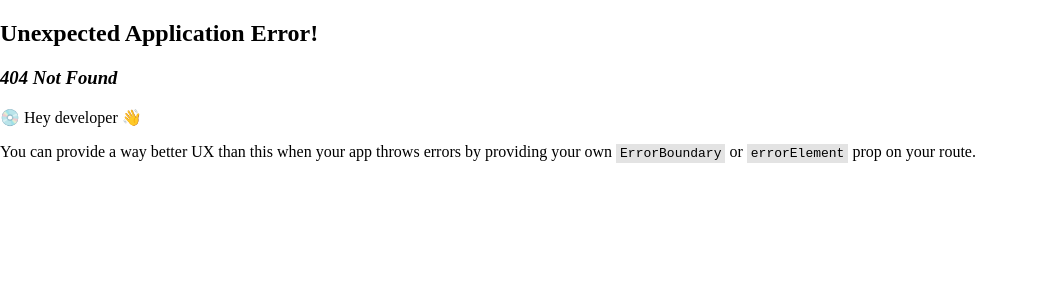
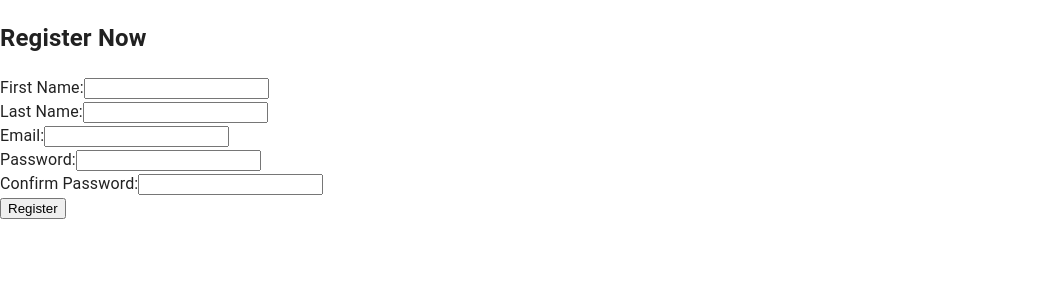
Before and after one commit to JuanZeBuilder/TT1_4, a React (Vite) app in the folder frontend/: page /register in a window 1280 px wide. Before the commit this address had no page. Shown: the top 300 px of the page, without its empty margins (0-1038 px from the left). Built offline with nearby package versions, Linux system fonts and the light colour scheme.

Commit message:
Update navbar router

```diff
--- a/frontend/index.html
+++ b/frontend/index.html
@@ -4,7 +4,7 @@
     <meta charset="UTF-8" />
     <link rel="icon" type="image/svg+xml" href="/vite.svg" />
     <meta name="viewport" content="width=device-width, initial-scale=1.0" />
-    <title>Vite + React + TS Boilerplate</title>
+    <title>Itinerary Planner</title>
   </head>
   <body>
     <div id="root"></div>
--- a/frontend/src/App.tsx
+++ b/frontend/src/App.tsx
@@ -3,12 +3,15 @@ import "./App.css";
 import { Outlet } from "react-router-dom";
 
 import CssBaseline from "@mui/material/CssBaseline";
+import { AuthProvider } from "./context/AuthContext";
 
 function App() {
   return (
     <>
-      <CssBaseline />
-      <Outlet />
+      <AuthProvider>
+        <CssBaseline />
+        <Outlet />
+      </AuthProvider>
     </>
   );
 }
--- a/frontend/src/components/Navbar/Navbar.tsx
+++ b/frontend/src/components/Navbar/Navbar.tsx
@@ -1,16 +1,18 @@
 // Navbar.tsx
 
 import "./Navbar.css";
-
+import { useNavigate } from "react-router-dom";
+import { useAuth } from "../../context/AuthContext";
 import React, { useState } from "react";
-import { useNavigate } from "react-router-dom";
 
 interface NavbarProps {
   // Add any props if needed
+  path: string;
 }
 
-const Navbar: React.FC<NavbarProps> = () => {
-  const [activeNavItem, setActiveNavItem] = useState<string>("home");
+const Navbar: React.FC<NavbarProps> = ({ path }: NavbarProps) => {
+  const { isLoggedIn, logout } = useAuth();
+  const [activeNavItem, setActiveNavItem] = useState<string>(path);
   const navigate = useNavigate();
 
   const handleNavItemClick = (itemName: string) => {
@@ -19,6 +21,7 @@ const Navbar: React.FC<NavbarProps> = () => {
   };
 
   return (
+    <>
       <nav className="navbar">
         <ul className="nav-list">
           <li
@@ -28,25 +31,58 @@ const Navbar: React.FC<NavbarProps> = () => {
             Home
           </li>
           <li
-          className={`nav-item ${activeNavItem === "about" ? "active" : ""}`}
-          onClick={() => handleNavItemClick("about")}
+            className={`nav-item ${
+              activeNavItem === "dashboard" ? "active" : ""
+            }`}
+            onClick={() => handleNavItemClick("dashboard")}
           >
-          About
+            Dashboard
           </li>
           <li
-          className={`nav-item ${activeNavItem === "services" ? "active" : ""}`}
-          onClick={() => handleNavItemClick("services")}
+            className={`nav-item ${
+              activeNavItem === "planner" ? "active" : ""
+            }`}
+            onClick={() => handleNavItemClick("planner")}
           >
-          Services
+            Help me Plan!
+          </li>
+
+          {isLoggedIn ? (
+            <li
+              style={{
+                marginLeft: "auto",
+                display: "flex",
+                color: "#fff",
+              }}
+            >
+              <li className={`nav-item`}>Welcome Back ...</li>
+              <li className={`nav-item`} onClick={() => logout()}>
+                Logout
+              </li>
+            </li>
+          ) : (
+            <li style={{ marginLeft: "auto", display: "flex" }}>
+              <li
+                className={`nav-item ${
+                  activeNavItem === "login" ? "active" : ""
+                }`}
+                onClick={() => handleNavItemClick("login")}
+              >
+                Login
               </li>
               <li
-          className={`nav-item ${activeNavItem === "contact" ? "active" : ""}`}
-          onClick={() => handleNavItemClick("contact")}
+                className={`nav-item ${
+                  activeNavItem === "register" ? "active" : ""
+                }`}
+                onClick={() => handleNavItemClick("register")}
               >
-          Contact
+                Register
               </li>
+            </li>
+          )}
         </ul>
       </nav>
+    </>
   );
 };
 
--- /dev/null
+++ b/frontend/src/context/AuthContext.tsx
@@ -0,0 +1,45 @@
+import React, { createContext, useContext, useState } from "react";
+
+interface AuthContextProps {
+  isLoggedIn: boolean;
+  login: () => void;
+  logout: () => void;
+}
+
+const AuthContext = createContext<AuthContextProps | undefined>(undefined);
+
+const AuthProvider: React.FC = ({ children }) => {
+  const [isLoggedIn, setLoggedIn] = useState<boolean>(() => {
+    // Check if there is an authentication state in localStorage
+    const storedLoggedIn = localStorage.getItem("isLoggedIn");
+    return storedLoggedIn ? JSON.parse(storedLoggedIn) : false;
+  });
+
+  const login = () => {
+    setLoggedIn(true);
+    localStorage.setItem('isLoggedIn', JSON.stringify(true));
+  };
+
+  const logout = () => {
+    setLoggedIn(false);
+    localStorage.removeItem('isLoggedIn');
+    alert("You have logged out successfully");
+    window.location.href = "/home";
+  };
+
+  return (
+    <AuthContext.Provider value={{ isLoggedIn, login, logout }}>
+      {children}
+    </AuthContext.Provider>
+  );
+};
+
+const useAuth = () => {
+  const context = useContext(AuthContext);
+  if (!context) {
+    throw new Error("useAuth must be used within an AuthProvider");
+  }
+  return context;
+};
+
+export { AuthProvider, useAuth };
--- a/frontend/src/main.tsx
+++ b/frontend/src/main.tsx
@@ -12,12 +12,19 @@ import {
 import App from "./App.tsx";
 import DashboardPage from "./pages/DashboardPage.tsx";
 import HomePage from "./pages/HomePage.tsx";
+import PlannerPage from "./pages/PlannerPage.tsx";
+import LoginPage from "./pages/LoginPage.tsx";
+import RegisterPage from "./pages/RegisterPage.tsx";
 
 const router = createBrowserRouter(
   createRoutesFromElements(
     <Route path="/" element={<App />}>
       <Route index element={<HomePage />} />
+      <Route path="home" element={<HomePage />} />
       <Route path="dashboard" element={<DashboardPage />} />
+      <Route path="planner" element={<PlannerPage />} />
+      <Route path="login" element={<LoginPage />} />
+      <Route path="register" element={<RegisterPage />} />
     </Route>
   )
 );
--- a/frontend/src/pages/DashboardPage.tsx
+++ b/frontend/src/pages/DashboardPage.tsx
@@ -3,7 +3,7 @@ import SideNavbar from "../components/Dashboard/SideNavbar";
 const DashboardPage = () => {
   return (
     <>
-      <SideNavbar />\
+      <SideNavbar />
     </>
   );
 };
--- a/frontend/src/pages/HomePage.tsx
+++ b/frontend/src/pages/HomePage.tsx
@@ -1,12 +1,13 @@
 // HomePage.tsx
 
-import React from 'react';
-import Navbar from '../components/Navbar/Navbar';
+import React from "react";
+import Navbar from "../components/Navbar/Navbar";
 
 const HomePage: React.FC = () => {
   return (
     <div>
-      <Navbar />
+      <Navbar path="home"/>
+
       <div className="content">
         <h1>Welcome to the Home Page!</h1>
         <p>This is the content of your home page.</p>
--- /dev/null
+++ b/frontend/src/pages/LoginPage.tsx
@@ -0,0 +1,78 @@
+// LoginPage.tsx
+
+import { useState } from "react";
+import { useNavigate } from "react-router-dom";
+import { useAuth } from "../context/AuthContext";
+
+const LoginPage = () => {
+  const backendURL = "http://localhost:5000/";
+  const { isLoggedIn, login } = useAuth();
+  const [email, setEmail] = useState("");
+  const [password, setPassword] = useState("");
+  const [error, setError] = useState("");
+  const navigate = useNavigate();
+
+  const handleLogin = async () => {
+    try {
+      const response = await fetch(backendURL + "users/login", {
+        method: "POST",
+        headers: {
+          "Content-Type": "application/json",
+        },
+        body: JSON.stringify({ email, password }),
+      });
+
+      if (response.ok) {
+        // Authentication successful, handle the success (e.g., store tokens or redirect)
+        const data = await response.json();
+        console.log(data["code"]);
+        if (data["code"] === 200) {
+          login();
+          navigate("/home");
+        } else {
+          setError("Invalid username or password");
+        }
+      }
+    } catch (error) {
+      console.error("Error during login:", error);
+      setError("An error occurred during login");
+    }
+  };
+
+  return (
+    <>
+      {isLoggedIn ? (
+        <h2>You are already logged in.</h2>
+      ) : (
+        <>
+          {" "}
+          <h2>Login Page</h2>
+          <div>
+            <label htmlFor="accountId">Account ID:</label>
+            <input
+              type="text"
+              id="email"
+              value={email}
+              onChange={(e) => setEmail(e.target.value)}
+            />
+          </div>
+          <div>
+            <label htmlFor="password">Password:</label>
+            <input
+              type="password"
+              id="password"
+              value={password}
+              onChange={(e) => setPassword(e.target.value)}
+            />
+          </div>
+          <div>
+            <button onClick={handleLogin}>Login</button>
+          </div>
+          {error && <p style={{ color: "red" }}>{error}</p>}
+        </>
+      )}
+    </>
+  );
+};
+
+export default LoginPage;
--- /dev/null
+++ b/frontend/src/pages/PlannerPage.tsx
@@ -0,0 +1,18 @@
+// Planner.tsx
+
+import React from 'react';
+import Navbar from '../components/Navbar/Navbar';
+
+const PlannerPage: React.FC = () => {
+  return (
+    <div>
+      <Navbar path="planner"/>
+      <div className="content">
+        <h1>Welcome to the Planner Page!</h1>
+        <p>This is the content of your planning page.</p>
+      </div>
+    </div>
+  );
+};
+
+export default PlannerPage;
--- /dev/null
+++ b/frontend/src/pages/RegisterPage.tsx
@@ -0,0 +1,103 @@
+import React, { useState } from "react";
+
+const RegisterPage: React.FC = () => {
+  const backendURL = "http://localhost:8080/";
+  const [first_name, setFirst_name] = useState("");
+  const [last_name, setLast_name] = useState("");
+  const [email, setEmail] = useState("");
+  const [password, setPassword] = useState("");
+  const [confirmPassword, setConfirmPassword] = useState("");
+  const [error, setError] = useState("");
+
+  const handleRegister = async () => {
+    // Check if passwords match before submitting to the backend
+    if (password !== confirmPassword) {
+      setError("Passwords do not match");
+      return;
+    }
+
+    try {
+      // Your registration logic here
+      const response = await fetch(backendURL + "users/register", {
+        method: "POST",
+        headers: {
+          "Content-Type": "application/json",
+        },
+        body: JSON.stringify({ email, first_name, last_name, password }),
+      });
+
+      if (response.ok) {
+        const data = await response.json();
+        console.log(data["code"], data["message"]);
+        // Registration successful, handle success
+        if (data["code"] == 400) {
+          setError(data["message"]);
+        }
+      } else {
+        // Registration failed, handle error
+        const errorData = await response.json();
+        setError(errorData.message || "Registration failed");
+      }
+    } catch (error) {
+      console.error("Error during registration:", error);
+      setError("An error occurred during registration");
+    }
+  };
+
+  return (
+    <div>
+      <h2>Register Now</h2>
+      <div>
+        <label htmlFor="first_name">First Name:</label>
+        <input
+          type="text"
+          id="first_name"
+          value={first_name}
+          onChange={(e) => setFirst_name(e.target.value)}
+        />
+      </div>
+      <div>
+        <label htmlFor="last_name">Last Name:</label>
+        <input
+          type="text"
+          id="last_name"
+          value={last_name}
+          onChange={(e) => setLast_name(e.target.value)}
+        />
+      </div>
+      <div>
+        <label htmlFor="email">Email:</label>
+        <input
+          type="text"
+          id="email"
+          value={email}
+          onChange={(e) => setEmail(e.target.value)}
+        />
+      </div>
+      <div>
+        <label htmlFor="password">Password:</label>
+        <input
+          type="password"
+          id="password"
+          value={password}
+          onChange={(e) => setPassword(e.target.value)}
+        />
+      </div>
+      <div>
+        <label htmlFor="confirmPassword">Confirm Password:</label>
+        <input
+          type="password"
+          id="confirmPassword"
+          value={confirmPassword}
+          onChange={(e) => setConfirmPassword(e.target.value)}
+        />
+      </div>
+      {error && <p style={{ color: "red" }}>{error}</p>}
+      <div>
+        <button onClick={handleRegister}>Register</button>
+      </div>
+    </div>
+  );
+};
+
+export default RegisterPage;
```
Lines whose indentation alone changed are shown as unchanged.
